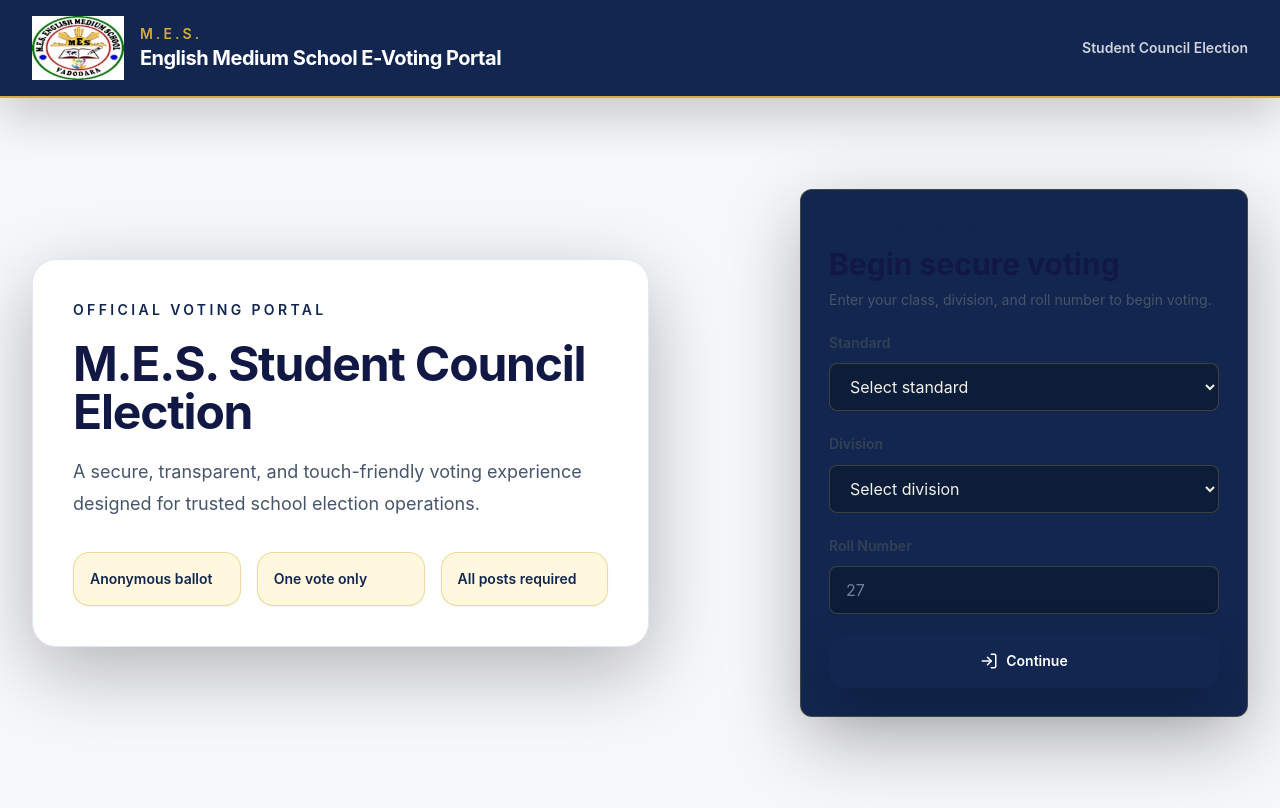
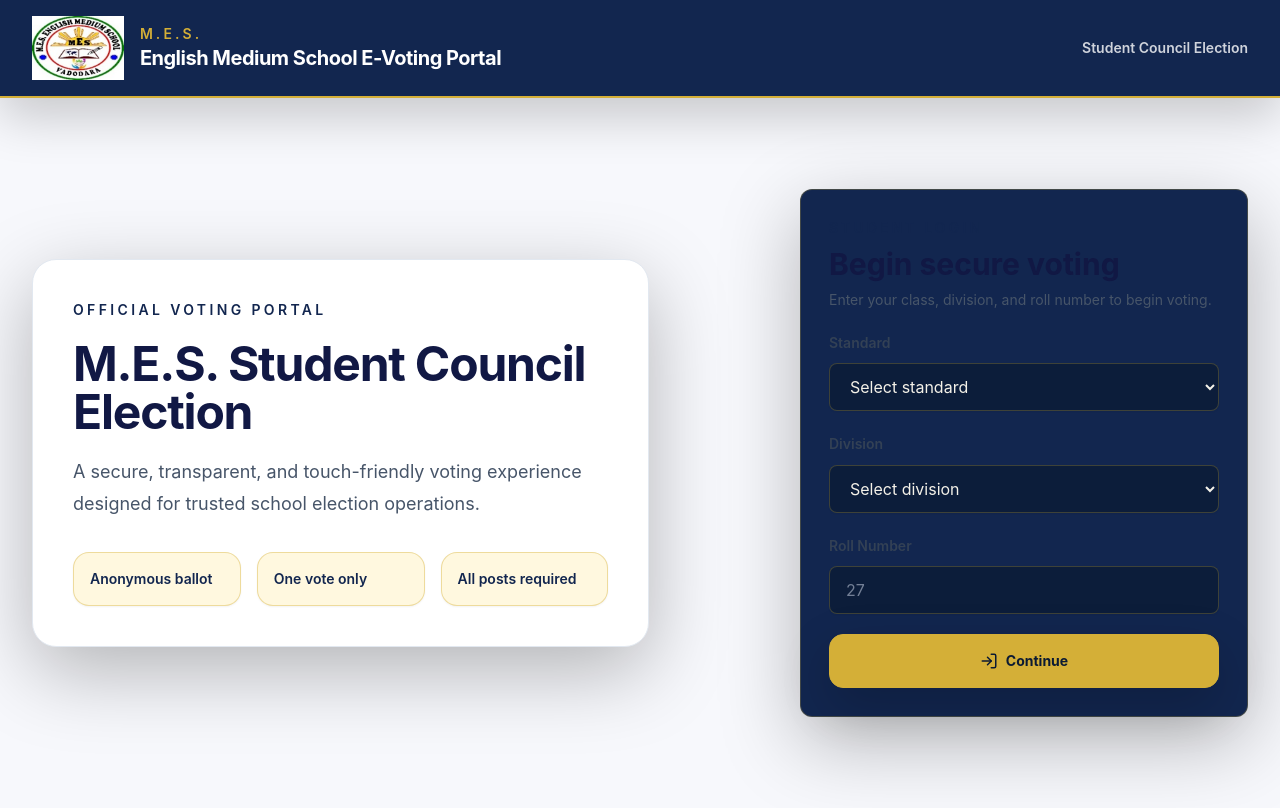
Before and after one commit to Harishmunshi/E-Voting-System, a Next.js app: page / in a window 1280 px wide. Built offline with nearby package versions, Linux system fonts and the light colour scheme.

Commit message:
Style buttons with gold CTA theme

```diff
--- a/src/components/ui/button.tsx
+++ b/src/components/ui/button.tsx
@@ -9,11 +9,11 @@ export function Button({ className, variant = "primary", ...props }: ButtonProps
   return (
     <button
       className={cn(
-        "focus-ring inline-flex min-h-11 items-center justify-center gap-2 rounded-xl px-5 py-2 text-sm font-semibold transition duration-300 disabled:cursor-not-allowed disabled:opacity-50",
-        variant === "primary" && "border border-maroon-600 bg-maroon-600 text-white shadow-soft hover:border-gold-600 hover:bg-maroon-900",
-        variant === "secondary" && "border border-slate-200 bg-white text-maroon-900 hover:border-gold-600 hover:bg-gold-50",
-        variant === "ghost" && "text-slate-700 hover:bg-slate-100",
-        variant === "danger" && "bg-red-600 text-white hover:bg-red-700",
+        "focus-ring inline-flex min-h-11 items-center justify-center gap-2 rounded-lg px-5 py-2 text-sm font-bold transition duration-300 disabled:cursor-not-allowed disabled:opacity-50",
+        variant === "primary" && "border border-gold-500 bg-gold-500 text-maroon-900 shadow-soft hover:border-gold-400 hover:bg-gradient-to-r hover:from-gold-400 hover:via-gold-500 hover:to-gold-100",
+        variant === "secondary" && "border border-gold-500/35 bg-maroon-900/40 text-maroon-50 hover:border-gold-500 hover:bg-maroon-700",
+        variant === "ghost" && "text-maroon-100 hover:bg-maroon-700",
+        variant === "danger" && "border border-red-400/40 bg-red-600 text-white hover:bg-red-700",
         className,
       )}
       {...props}
```
